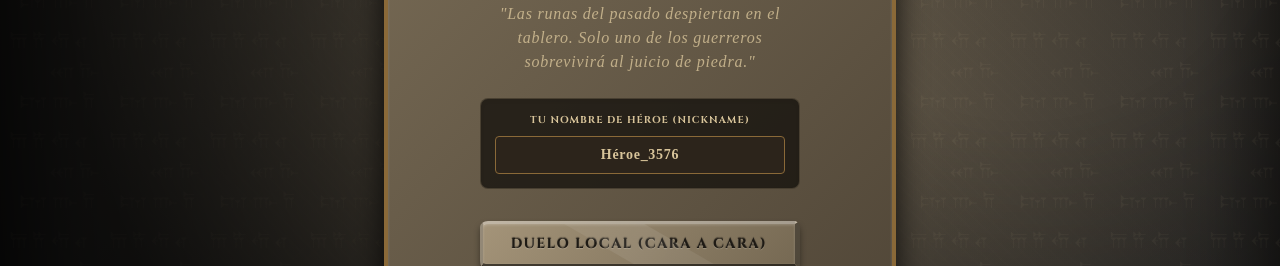
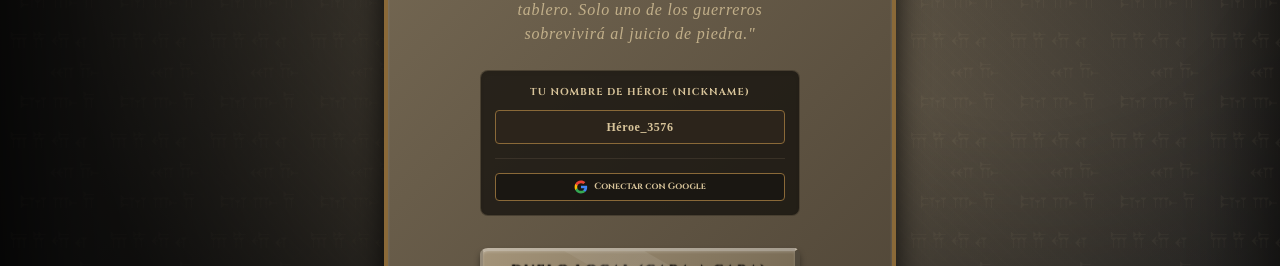
Before and after one commit to SrIrvin/K, a React (Vite) app: page / in a window 1280 px wide. Shown: the part 282-548 px from the top of the page. Built offline with nearby package versions, Linux system fonts and the light colour scheme; no server answers; a web font is replaced by a local one.

Commit message:
feat(auth): integrate Google Sign-In with popup in MainMenu

```diff
--- a/components/MainMenu.tsx
+++ b/components/MainMenu.tsx
@@ -1,5 +1,10 @@
-import React, { useContext, useState } from 'react';
+import React, { useContext, useState, useEffect } from 'react';
 import { GameContext } from '../context/GameContext';
+import {
+  loginWithGoogle,
+  logoutUser,
+  subscribeToAuthChanges
+} from '../services/firebaseService';
 
 interface MainMenuProps {
   onOnlineMode: () => void;
@@ -7,14 +12,51 @@
 
 const MainMenu: React.FC<MainMenuProps> = ({ onOnlineMode }) => {
   const { dispatch } = useContext(GameContext);
+  const [currentUser, setCurrentUser] = useState<any>(null);
 
   const [playerName, setPlayerName] = useState(() => {
     return localStorage.getItem('k_player_name') || `Héroe_${Math.floor(1000 + Math.random() * 9000)}`;
   });
 
+  // Listen to Authentication changes to update Google Profile
+  useEffect(() => {
+    try {
+      const unsubscribe = subscribeToAuthChanges((user) => {
+        setCurrentUser(user);
+        if (user && user.displayName && !user.isAnonymous) {
+          handleNameChange(user.displayName);
+        }
+      });
+      return () => unsubscribe();
+    } catch (e) {
+      console.warn('[Firebase] Auth listener failed:', e);
+    }
+  }, []);
+
   const handleNameChange = (name: string) => {
     setPlayerName(name);
     localStorage.setItem('k_player_name', name);
+  };
+
+  const handleGoogleSignIn = async () => {
+    try {
+      const user = await loginWithGoogle();
+      if (user.displayName) {
+        handleNameChange(user.displayName);
+      }
+    } catch (err) {
+      console.error('[Firebase] Google Sign-In failed:', err);
+    }
+  };
+
+  const handleSignOut = async () => {
+    try {
+      await logoutUser();
+      const defaultName = `Héroe_${Math.floor(1000 + Math.random() * 9000)}`;
+      handleNameChange(defaultName);
+    } catch (err) {
+      console.error('[Firebase] Logout failed:', err);
+    }
   };
 
   const startGame = (gameType: 'ai' | 'p2') => {
@@ -68,8 +110,8 @@
           "Las runas del pasado despiertan en el tablero. Solo uno de los guerreros sobrevivirá al juicio de piedra."
         </p>
 
-        {/* Hero Name / Nickname Input */}
-        <div className="w-full max-w-xs mb-8 bg-[#120f0b]/75 border border-[#574d3c]/70 p-3.5 rounded-lg flex flex-col gap-2 text-center shadow-inner relative z-30">
+        {/* Hero Name / Nickname Input & Google Sign-in */}
+        <div className="w-full max-w-xs mb-8 bg-[#120f0b]/75 border border-[#574d3c]/70 p-3.5 rounded-lg flex flex-col gap-2.5 text-center shadow-inner relative z-30">
           <label className="text-[10px] font-orbitron font-bold text-[#D8C49A] uppercase tracking-widest">
             Tu Nombre de Héroe (Nickname)
           </label>
@@ -78,9 +120,63 @@
             value={playerName}
             onChange={(e) => handleNameChange(e.target.value)}
             maxLength={18}
-            className="bg-[#2c241b] border border-[#8A6938] text-[#D8C49A] font-bold text-sm px-3 py-2 rounded w-full focus:outline-none focus:ring-1 focus:ring-[#D8C49A] text-center tracking-wider"
+            disabled={currentUser && !currentUser.isAnonymous}
+            className="bg-[#2c241b] border border-[#8A6938] text-[#D8C49A] font-bold text-xs px-3 py-2 rounded w-full focus:outline-none focus:ring-1 focus:ring-[#D8C49A] text-center tracking-wider disabled:opacity-75 disabled:cursor-not-allowed"
             placeholder="Escribe tu apodo..."
           />
+
+          <div className="h-px bg-[#574d3c]/40 my-1 w-full" />
+
+          {currentUser && !currentUser.isAnonymous ? (
+            <div className="flex items-center justify-between gap-2 text-xs">
+              <div className="flex items-center gap-2 text-left min-w-0">
+                {currentUser.photoURL ? (
+                  <img
+                    src={currentUser.photoURL}
+                    alt="Perfil"
+                    className="w-5 h-5 rounded-full border border-[#8A6938] shrink-0"
+                    referrerPolicy="no-referrer"
+                  />
+                ) : (
+                  <span className="text-[#D8C49A] shrink-0">👤</span>
+                )}
+                <span className="text-[#9A8B72] text-[9px] font-mono truncate max-w-[120px]">
+                  Google: {currentUser.email}
+                </span>
+              </div>
+              <button
+                onClick={handleSignOut}
+                className="bg-[#8A6938]/30 hover:bg-red-950/80 border border-[#8A6938]/50 hover:border-red-700 text-[#D8C49A] hover:text-red-200 text-[8px] font-bold py-1 px-2.5 rounded transition-all shrink-0"
+              >
+                Cerrar Sesión
+              </button>
+            </div>
+          ) : (
+            <button
+              onClick={handleGoogleSignIn}
+              className="bg-[#1a1712] hover:bg-[#2A241B] border border-[#8A6938] hover:border-[#D8C49A] text-[#D8C49A] text-[9px] font-bold py-1.5 px-3 rounded transition-all flex items-center justify-center gap-1.5 w-full font-orbitron"
+            >
+              <svg className="w-3.5 h-3.5 shrink-0" viewBox="0 0 24 24">
+                <path
+                  d="M22.56 12.25c0-.78-.07-1.53-.2-2.25H12v4.26h5.92c-.26 1.37-1.04 2.53-2.21 3.31v2.77h3.57c2.08-1.92 3.28-4.74 3.28-8.09z"
+                  fill="#4285F4"
+                />
+                <path
+                  d="M12 23c2.97 0 5.46-.98 7.28-2.66l-3.57-2.77c-.98.66-2.23 1.06-3.71 1.06-2.86 0-5.29-1.93-6.16-4.53H2.18v2.84C3.99 20.53 7.7 23 12 23z"
+                  fill="#34A853"
+                />
+                <path
+                  d="M5.84 14.09c-.22-.66-.35-1.36-.35-2.09s.13-1.43.35-2.09V7.06H2.18C1.43 8.55 1 10.22 1 12s.43 3.45 1.18 4.94l2.85-2.22.81-.63z"
+                  fill="#FBBC05"
+                />
+                <path
+                  d="M12 5.38c1.62 0 3.06.56 4.21 1.64l3.15-3.15C17.45 2.09 14.97 1 12 1 7.7 1 3.99 3.47 2.18 7.06l3.66 2.84c.87-2.6 3.3-4.53 6.16-4.53z"
+                  fill="#EA4335"
+                />
+              </svg>
+              Conectar con Google
+            </button>
+          )}
         </div>
 
         {/* Buttons carved in stone */}
--- a/services/firebaseService.ts
+++ b/services/firebaseService.ts
@@ -2,7 +2,11 @@
 import {
   signInAnonymously,
   updateProfile,
-  User
+  User,
+  GoogleAuthProvider,
+  signInWithPopup,
+  signOut,
+  onAuthStateChanged
 } from 'firebase/auth';
 import {
   collection,
@@ -45,6 +49,29 @@
  */
 export const getCurrentUser = () => {
   return auth.currentUser;
+};
+
+/**
+ * Sign in using Google Auth Pop-Up
+ */
+export const loginWithGoogle = async (): Promise<User> => {
+  const provider = new GoogleAuthProvider();
+  const userCredential = await signInWithPopup(auth, provider);
+  return userCredential.user;
+};
+
+/**
+ * Log out current user
+ */
+export const logoutUser = async (): Promise<void> => {
+  await signOut(auth);
+};
+
+/**
+ * Subscribe to auth changes
+ */
+export const subscribeToAuthChanges = (callback: (user: User | null) => void): (() => void) => {
+  return onAuthStateChanged(auth, callback);
 };
 
 // --- FIRESTORE: RECORDS & LEADERBOARD ---
```
